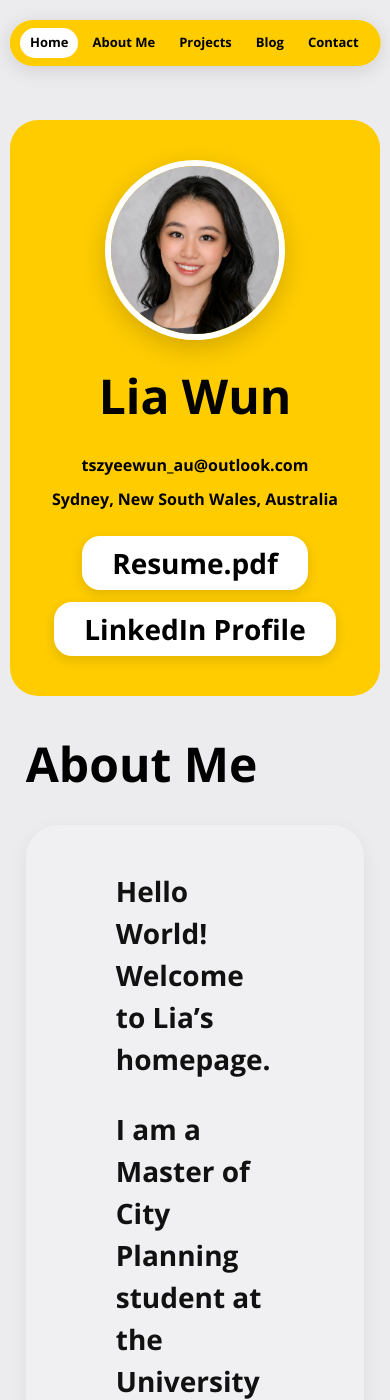
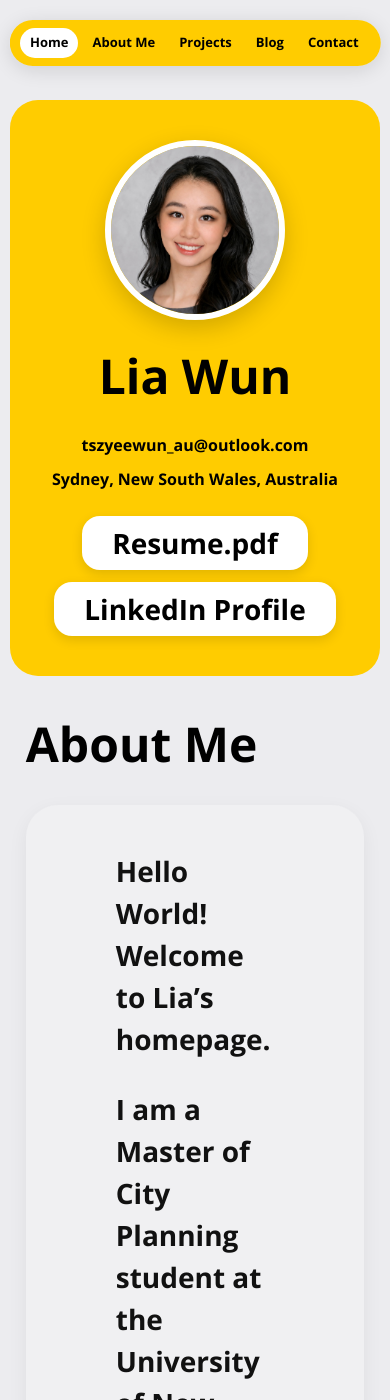
Before and after one commit to tszyeewun/tszyeewun.github.io, a Jekyll site: the page built from index.md, in a window 390 px wide and 1400 px high. Built offline with Jekyll 4.4.1, drawn with Linux system fonts in a browser that asks for light colours.

Commit message:
Add margin to hero section in default layout

```diff
--- a/_layouts/default.html
+++ b/_layouts/default.html
@@ -270,6 +270,8 @@
 
       .hero-section{
 
+        margin:100px auto 0 auto;
+
         width:95%;
 
         flex-direction:column-reverse;
```
